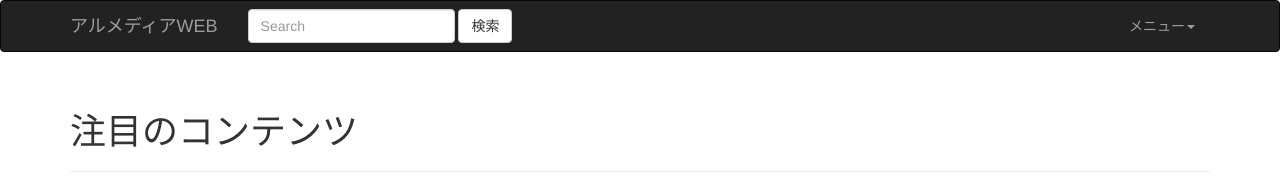
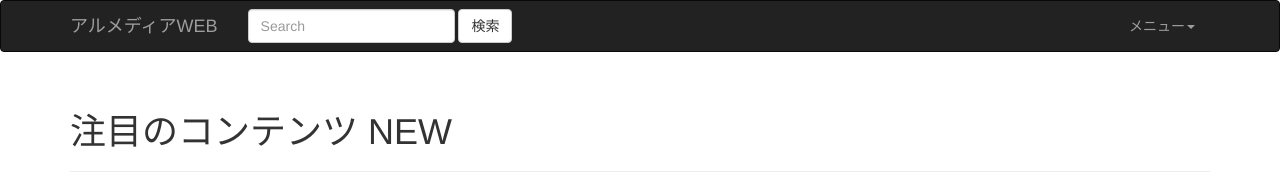
Before and after one commit to ken1127-dev/HTML_Try, a plain HTML site: page index.html in a window 1280 px wide. Shown: the top 196 px of the page. Drawn offline with Linux system fonts and the light colour scheme.

Commit message:
Update index.html

```diff
--- a/index.html
+++ b/index.html
@@ -51,7 +51,7 @@
     <!-- Begin page content -->
     <div class="container">
       <div class="page-header">
-        <h1>注目のコンテンツ</h1>
+        <h1>注目のコンテンツ NEW</h1>
       </div>
       <p class="lead">Pin a fixed-height footer to the bottom of the viewport in desktop browsers with this custom HTML and CSS. A fixed navbar has been added with <code>padding-top: 60px;</code> on the <code>body &gt; .container</code>.</p>
       <p>Back to <a href="../sticky-footer">the default sticky footer</a> minus the navbar.</p>
```
